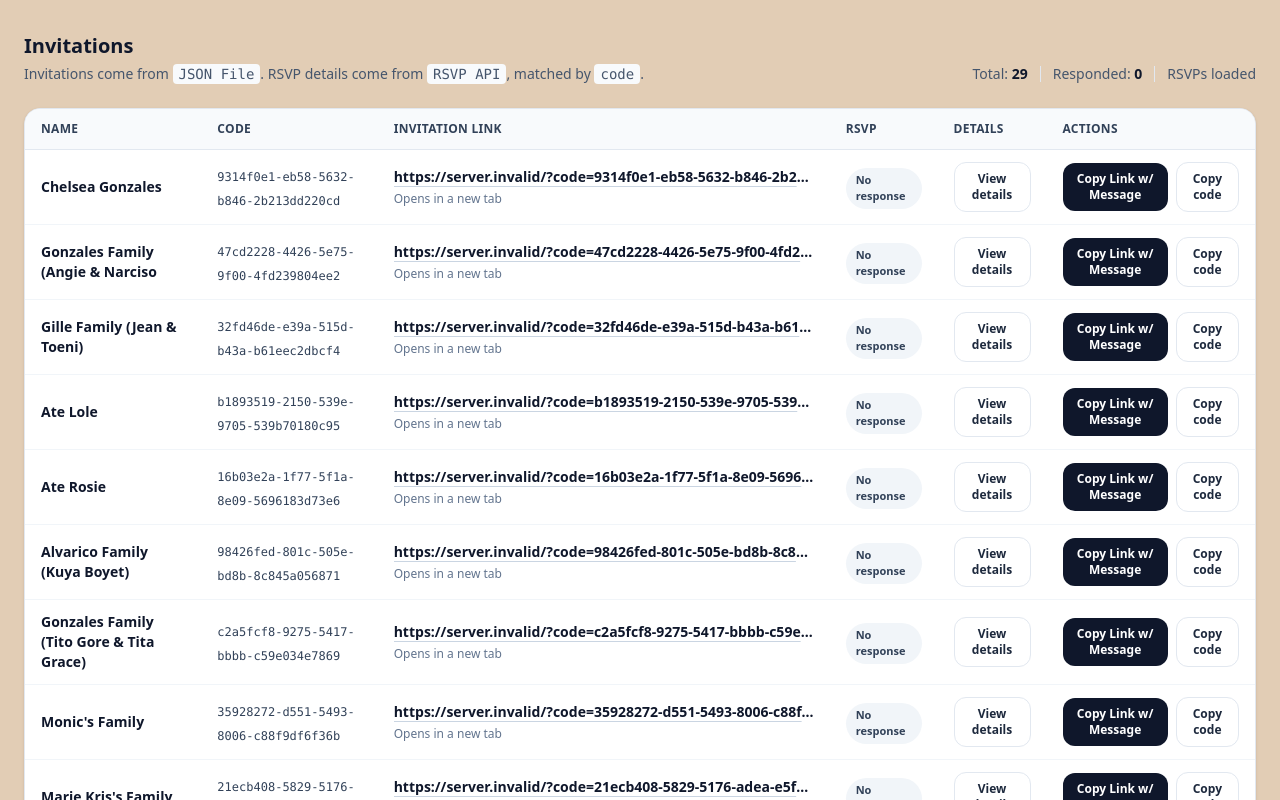
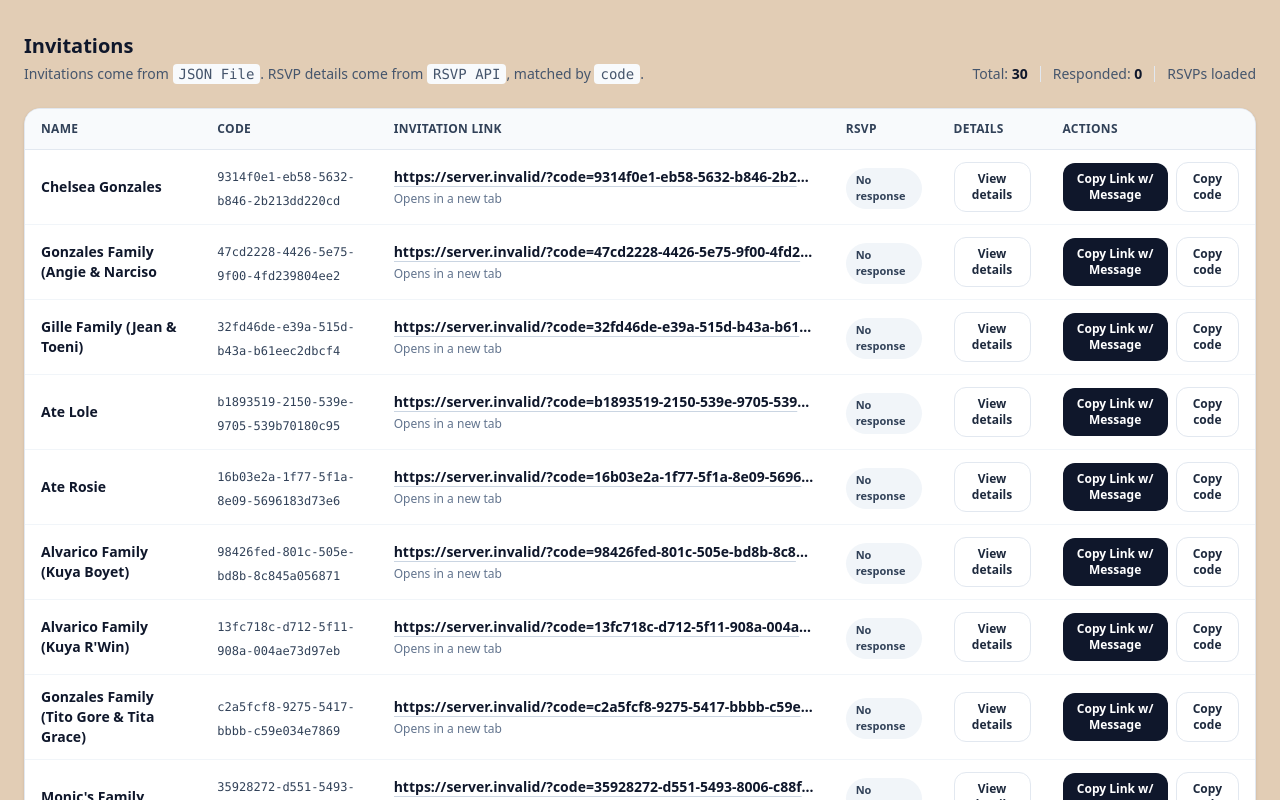
Before and after one commit to carlogonzales/cairus-1st-bday, a Next.js app: page /invitations in a window 1280 px wide. Shown: the top 800 px of the page. Built offline with nearby package versions, Linux system fonts and the light colour scheme; no server answers; the database is empty.

Commit message:
Add new invitations

```diff
--- a/assets/data/invitations.json
+++ b/assets/data/invitations.json
@@ -23,6 +23,10 @@
     {
       "name": "Alvarico Family (Kuya Boyet)",
       "code": "98426fed-801c-505e-bd8b-8c845a056871"
+    },
+    {
+      "name": "Alvarico Family (Kuya R'Win)",
+      "code": "13fc718c-d712-5f11-908a-004ae73d97eb"
     },
     {
       "name": "Gonzales Family (Tito Gore & Tita Grace)",
--- a/scripts/invitation-codegen.js
+++ b/scripts/invitation-codegen.js
@@ -43,6 +43,7 @@ const names = [
   'Ate Lole',
   'Ate Rosie',
   'Alvarico Family (Kuya Boyet)',
+  'Alvarico Family (Kuya R\'Win)',
   'Gonzales Family (Tito Gore & Tita Grace)',
   'Monic\'s Family',
   'Marie Kris\'s Family',
```
